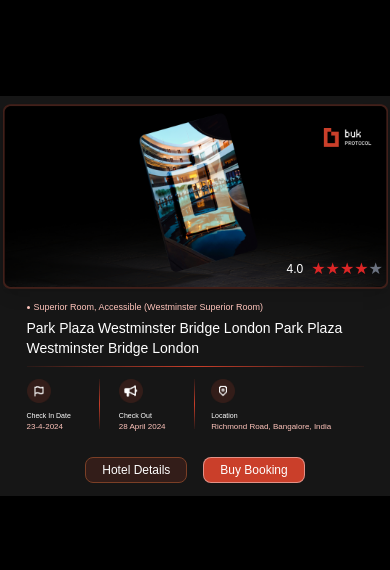
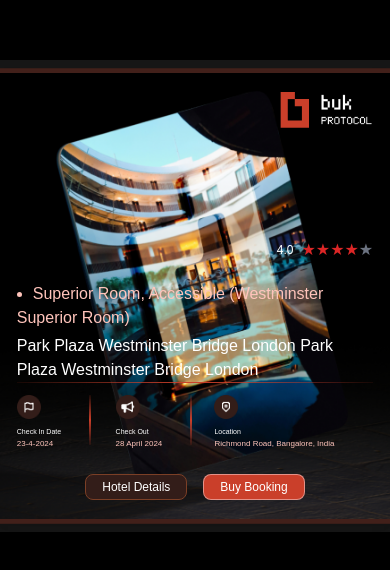
Before and after one commit to Thenmozhi-k/task-1, a React (Vite) app: page / in a window 390 px wide. Shown: the part 126-696 px from the top of the page. Built offline with nearby package versions, Linux system fonts and the light colour scheme.

Commit message:
first commit

```diff
--- a/src/components/LaunchScreen.jsx
+++ b/src/components/LaunchScreen.jsx
@@ -10,9 +10,9 @@ import vline from '../assets/updated/Line 62.png';
 const LaunchScreen = ({ onNavigate }) => {
   return (
     <div className="flex justify-center items-center h-screen bg-black">
-      <div className="relative md:w-[500px] md:h-[500px] h-[400px] w-[400px]   bg-[#161616] shadow-lg p-2 flex flex-col items-center">
+      <div className="relative md:w-[500px] md:h-[500px] sm:h-[450px] sm:w-[450px]   bg-[#161616] shadow-lg p-2 flex flex-col items-center">
         <div
-          className="relative shadow-lg md:w-[485px] md:h-[230px] h-[185px] w-[385px]  p-6 flex flex-col justify-between"
+          className="relative shadow-lg md:w-[485px] md:h-[230px] sm:h-[185px] sm:w-[385px]  p-6 flex flex-col justify-between"
           style={{
             backgroundImage: `url(${first})`,
             backgroundSize: 'cover',
@@ -21,29 +21,29 @@ const LaunchScreen = ({ onNavigate }) => {
           }}
         >
           <div className='md:ml-[330px] ml-[260px]'>
-            <img src={buk} alt="" className='md:w-[70px] w-[50px] md:ml-12 ml-[35px]' />
+            <img src={buk} alt="" className='md:w-[70px] sm:w-[50px] md:ml-12 sm:ml-[35px]' />
             <div className="flex items-center  md:mt-[140px] mt-[110px]">
               <span className="text-white md:text-sm text-xs mr-2">4.0</span>
               <div className="flex ">
-                <span className="text-red-600  md:text-lg text-md md:mr-1">★</span>
-                <span className="text-red-600  md:text-lg text-md md:mr-1">★</span>
-                <span className="text-red-600  md:text-lg text-md md:mr-1">★</span>
-                <span className="text-red-600  md:text-lg text-md md:mr-1">★</span>
-                <span className="text-gray-500 md:text-lg text-md md:mr-1">★</span>
+                <span className="text-red-600  md:text-lg sm:text-md md:mr-1">★</span>
+                <span className="text-red-600  md:text-lg sm:text-md md:mr-1">★</span>
+                <span className="text-red-600  md:text-lg sm:text-md md:mr-1">★</span>
+                <span className="text-red-600  md:text-lg sm:text-md md:mr-1">★</span>
+                <span className="text-gray-500 md:text-lg sm:text-md md:mr-1">★</span>
               </div>
             </div>
           </div>
 
           {/* content */}
           <div className='mt-5'>
-            <ul className='list-disc list-inside text-[#FFC4BB] md:text-xs text-[9px]'>
+            <ul className='list-disc list-inside text-[#FFC4BB] md:text-xs sm:text-[9px]'>
               <li ><span className='ml-[-6px]'>Superior Room, Accessible (Westminster Superior Room)</span></li>
             </ul>
-            <h1 className='text-white md:text-lg text-sm mt-1'>Park Plaza Westminster Bridge London Park Plaza Westminster Bridge London</h1>
+            <h1 className='text-white md:text-lg sm:text-sm mt-1'>Park Plaza Westminster Bridge London Park Plaza Westminster Bridge London</h1>
 
             <div>
               {/* Adjusted line */}
-              <img src={hline} alt="" className='md:mt-4 mt-2' />
+              <img src={hline} alt="" className='md:mt-4 sm:mt-2' />
               <div className='grid grid-cols-3 mt-3'>
                 <div className='flex md:w-[60%]'>
                   <div className='flex-col flex'>
--- a/tailwind.config.js
+++ b/tailwind.config.js
@@ -10,8 +10,9 @@ export default {
         timmy: ['Timmy', 'sans-serif'],
       },
       screens: {
-        'xs': '425px',
+        sm: "450px", // Custom small screen starting from 450px
       },
+
     },
   },
   plugins: [],
```
